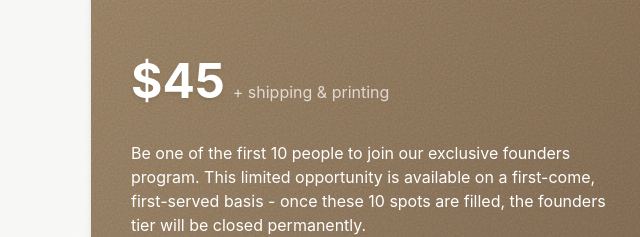
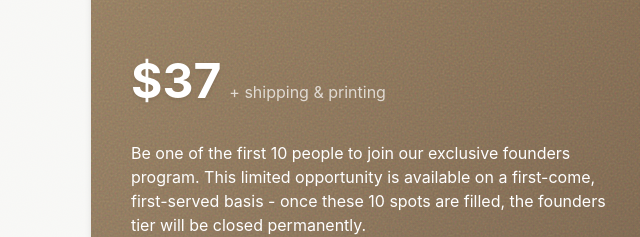
Before and after one commit to riadumitrescu/build-to-wear, a website: page shop.html in a window 1280 px wide. Both pictures are taken after a click on the button "T-Shirt". Shown: the part 555-792 px from the top of the page, 5-645 px from the left. Drawn offline with Linux system fonts and the light colour scheme.

Commit message:
“message”

```diff
--- a/shop.html
+++ b/shop.html
@@ -85,7 +85,8 @@
                     <div class="tier-card__content">
                         <h2 class="tier-card__title">Founders Tier </h2>
                         <div class="tier-card__price">
-                            <span class="tier-card__price-amount">$45</span>
+                            <span class="tier-card__price-amount tier-card__price-amount--hoodie">$45</span>
+                            <span class="tier-card__price-amount tier-card__price-amount--tshirt">$37</span>
                             <span class="tier-card__price-note">+ shipping & printing</span>
                         </div>
                         <p class="tier-card__description">Be one of the first 10 people to join our exclusive founders program. This limited opportunity is available on a first-come, first-served basis - once these 10 spots are filled, the founders tier will be closed permanently.</p>
```
